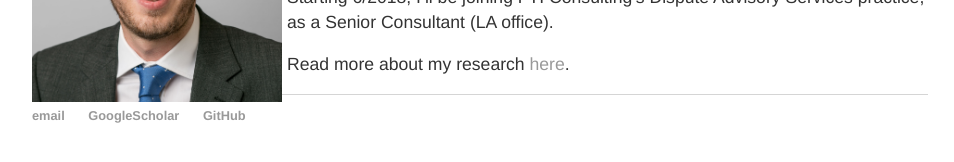
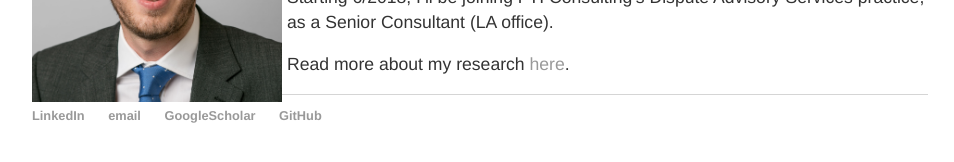
Before and after one commit to georgederpa/georgederpa, a Jekyll site: the page built from index.md, in a window 1280 px wide. Shown: the part 244-406 px from the top of the page, without its empty margins (160-1114 px from the left). Built offline with Jekyll 4.4.1, drawn with Linux system fonts in a browser that asks for light colours; our own code applies the rules of GitHub Pages for plain Markdown files.

Commit message:
add linkedin to footer

```diff
--- a/_layouts/default.html
+++ b/_layouts/default.html
@@ -24,6 +24,7 @@
 			</div><!-- /.container -->
 			<footer>
 	    		<ul>
+	        		<li><a href="https://linkedin.com/in/georgederpa">LinkedIn</a></li>
 	        		<li><a href="mailto:gderpa@ucla.edu">email</a></li>
 	        		<li><a href="https://www.google.gr/url?sa=t&rct=j&q=&esrc=s&source=web&cd=6&cad=rja&uact=8&ved=0ahUKEwiKlIuztZTRAhWhHsAKHfxbCZoQFgg-MAU&url=http%3A%2F%2Fscholar.google.com%2Fcitations%3Fuser%3DQVK-dTkAAAAJ%26hl%3Den&usg=AFQjCNHcuV1FVbRs-7ZS9hB79GTTb0oSqg&bvm=bv.142059868,d.ZGg">GoogleScholar</a></li>
 	        		<li><a href="https://github.com/georgederpa">GitHub</a></li>
```
